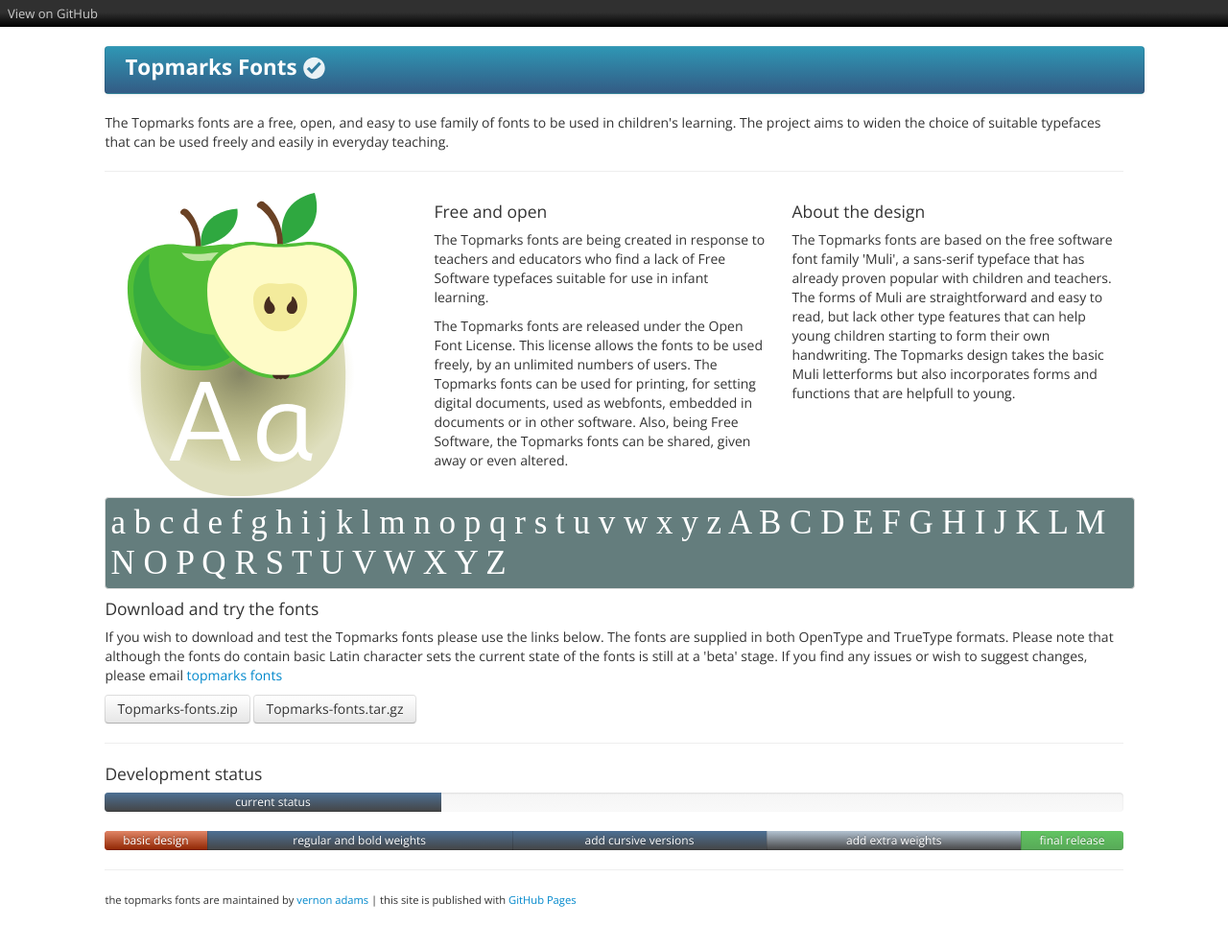
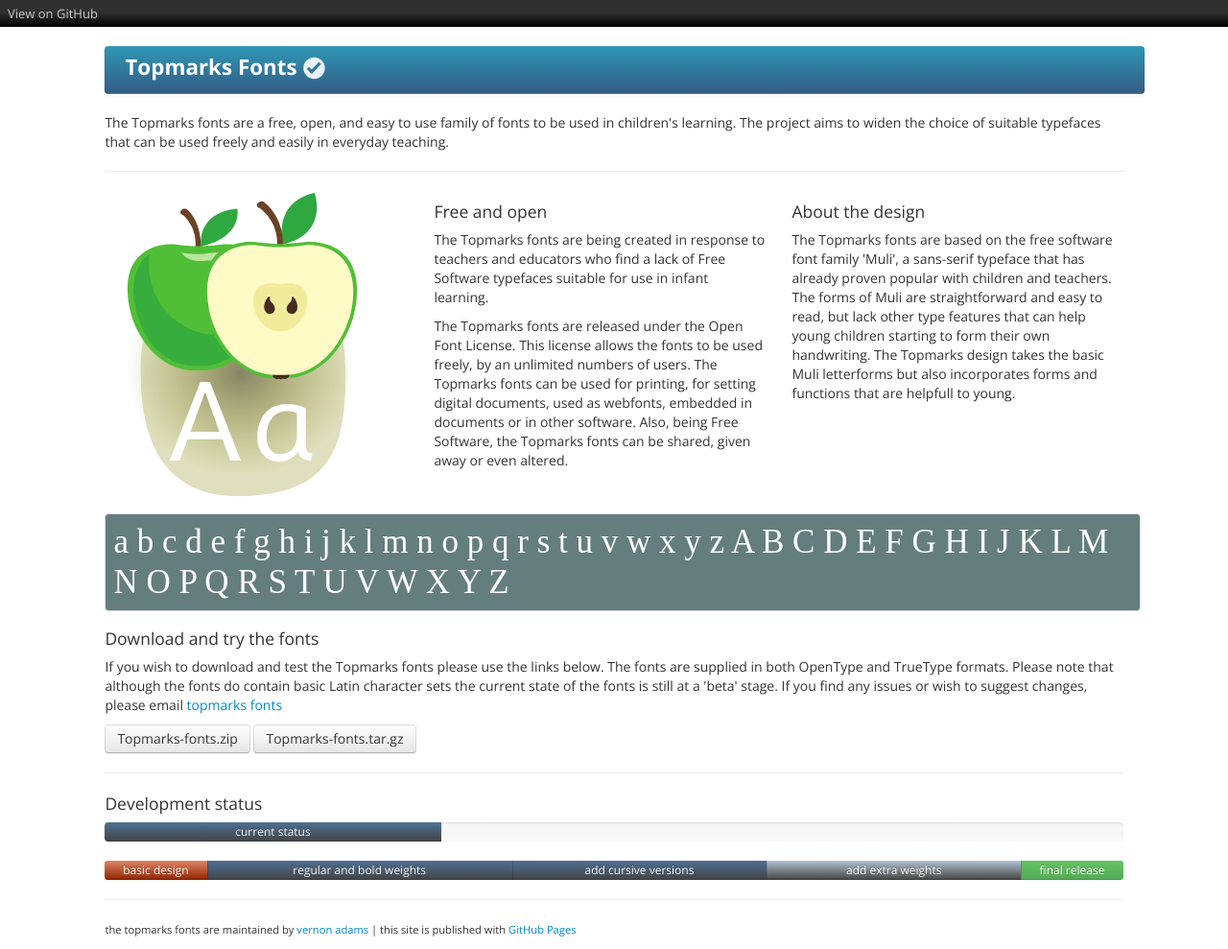
Before and after one commit to vernnobile/topmarks, a Jekyll site: the page built from index.html, in a window 1280 px wide. Shown: the whole page at 96% size. Built offline with Jekyll 4.4.1, drawn with Linux system fonts in a browser that asks for light colours; some web fonts are replaced; before the commit the page ends 958 px from its top, so only the background shows below that.

Commit message:
Update stylesheet.css

```diff
--- a/stylesheets/stylesheet.css
+++ b/stylesheets/stylesheet.css
@@ -4,10 +4,11 @@
 color:#fff;
 background-color:#647D7D;
 font-size:2.5em;
-padding:5px;
+padding:8px;
 border:solid 1px #ddd;
 line-height:1.2em;
-margin-bottom:0.3em;
+margin-bottom:0.5em;
+margin-top:0.5em;
 border-bottom-left-radius:4px;
   border-bottom-right-radius:4px;
   border-top-left-radius:4px;
```
